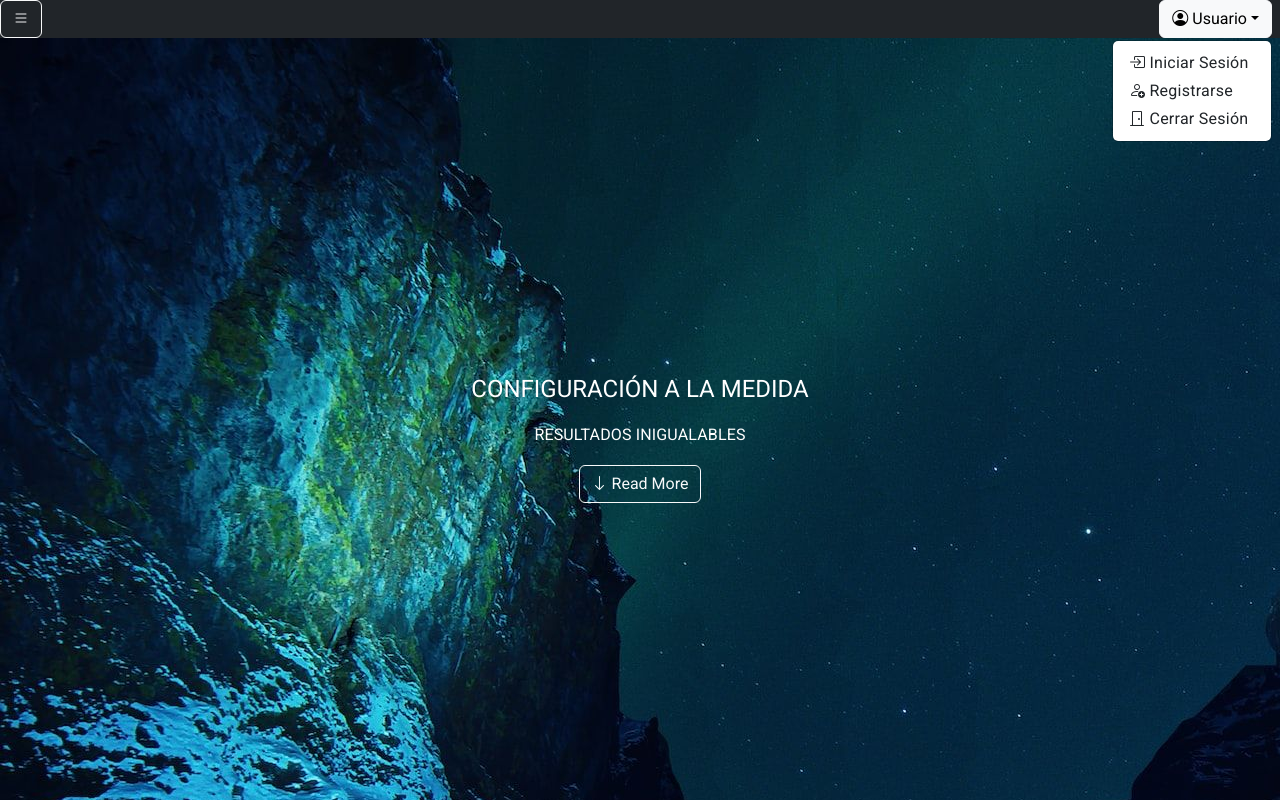
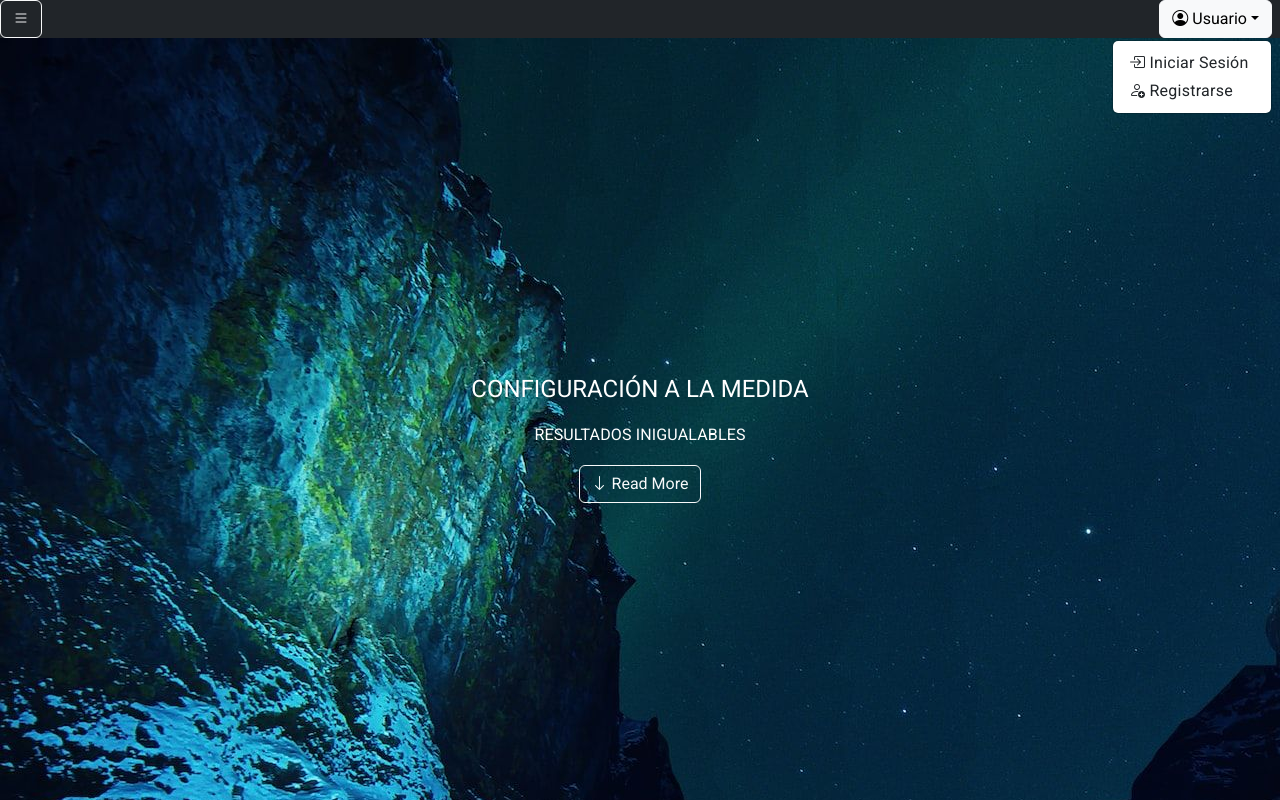
Before and after one commit to PJMonticoli/angular-supabase, an Angular app in the folder helphubapp/: page / in a window 1280 px wide. Both pictures are taken after a click on the button "Usuario". Shown: the top 800 px of the page. Built offline with nearby package versions, Linux system fonts and the light colour scheme.

Commit message:
Manejo visiblidad de botones en el side nav en base a si el usuario inicio sesion o no

```diff
--- a/helphubapp/src/app/components/sidenav/sidenav.component.html
+++ b/helphubapp/src/app/components/sidenav/sidenav.component.html
@@ -4,9 +4,13 @@
         <div class="dropdown">
             <button class="btn btn-outline-light dropdown-toggle bi bi-person-circle mx-2" type="button" data-bs-toggle="dropdown" aria-controls="offcanvasScrolling"> Usuario</button>
             <ul class="dropdown-menu">
-              <li><a class="dropdown-item" routerLink="/user-login"><i class="bi bi-box-arrow-in-right"></i> Iniciar Sesión</a></li>
-              <li><a class="dropdown-item" routerLink="/user-register"><i class="bi bi-person-add"></i> Registrarse</a></li>
-              <li><a class="dropdown-item" routerLink="/" (click)="cerrarSesion()"><i class="bi bi-door-closed"></i> Cerrar Sesión</a></li>
+                @if(!estaAutenticado()){
+                    <li><a class="dropdown-item" routerLink="/user-login"><i class="bi bi-box-arrow-in-right"></i> Iniciar Sesión</a></li>
+                    <li><a class="dropdown-item" routerLink="/user-register"><i class="bi bi-person-add"></i> Registrarse</a></li>
+                }@else if (estaAutenticado()){
+                    <li><a class="dropdown-item" routerLink="/" (click)="cerrarSesion()"><i class="bi bi-door-closed"></i> Cerrar Sesión</a></li>
+
+                }
             </ul>
           </div>
     </div>
--- a/helphubapp/src/app/components/sidenav/sidenav.component.ts
+++ b/helphubapp/src/app/components/sidenav/sidenav.component.ts
@@ -28,4 +28,9 @@ constructor(private toastr: ToastrService,private servicioSupabase : SupabaseSer
     }
    })
   }
+
+  // con el "!!" convierto el valor en boolean
+  estaAutenticado(): boolean {
+    return !!this.servicioSupabase.getUserId();
+  }
 }
```
